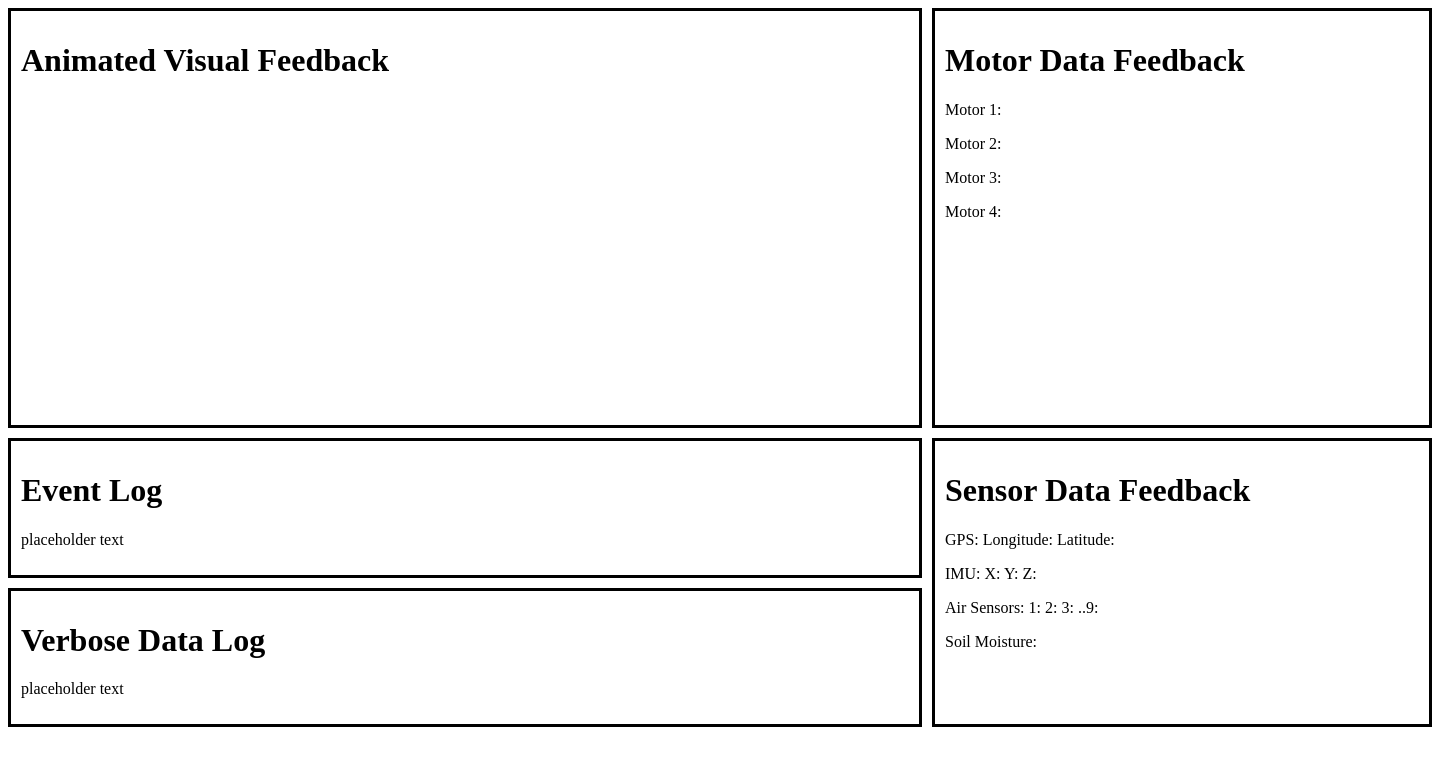
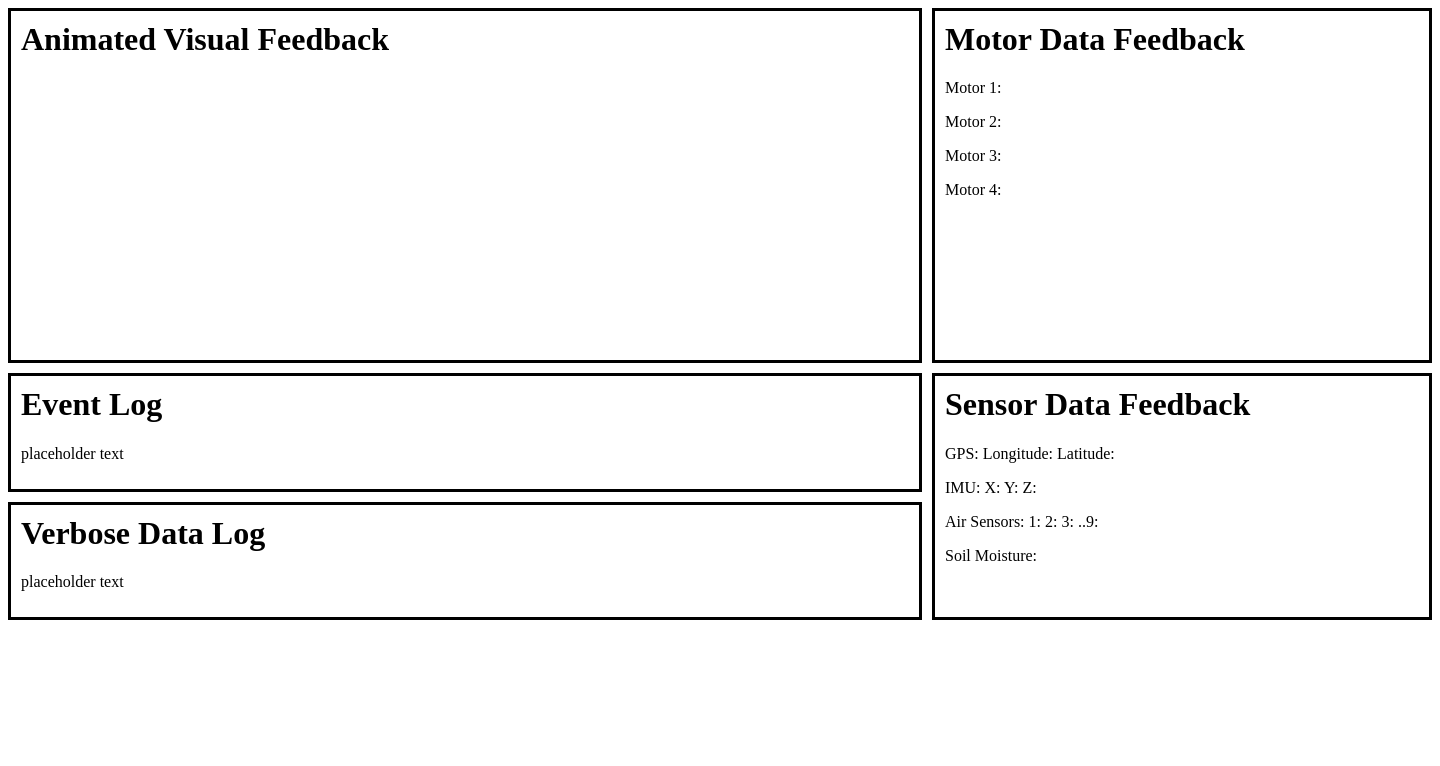
Before and after one commit to NounL/OTOPS-Rover-GNC, a Flask app: page / in a window 1440 px wide. Shown: the top 766 px of the page. Run offline with Flask 3, Linux system fonts and the light colour scheme.

Commit message:
updated ui

```diff
--- a/gui/demo_data_ui/static/css/style.css
+++ b/gui/demo_data_ui/static/css/style.css
@@ -1,3 +1,7 @@
+h1 {
+    margin-top: 0;
+}
+
 .container {
     display: grid;
     /* Flexibility for different screen sizes, 900px or whatevers possible */
```
Also changed, not shown: gui/demo_data_ui/app.py (+43 -0 lines), gui/demo_data_ui/templates/dash.html (+13 -1 lines).
